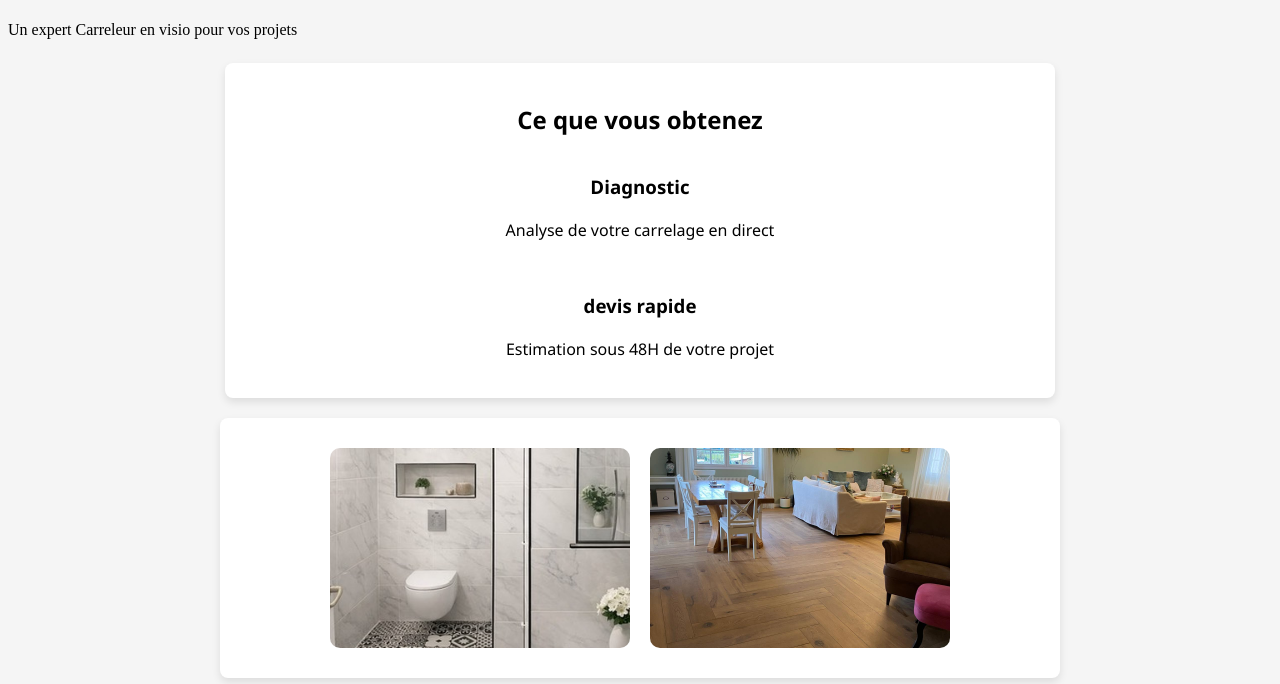
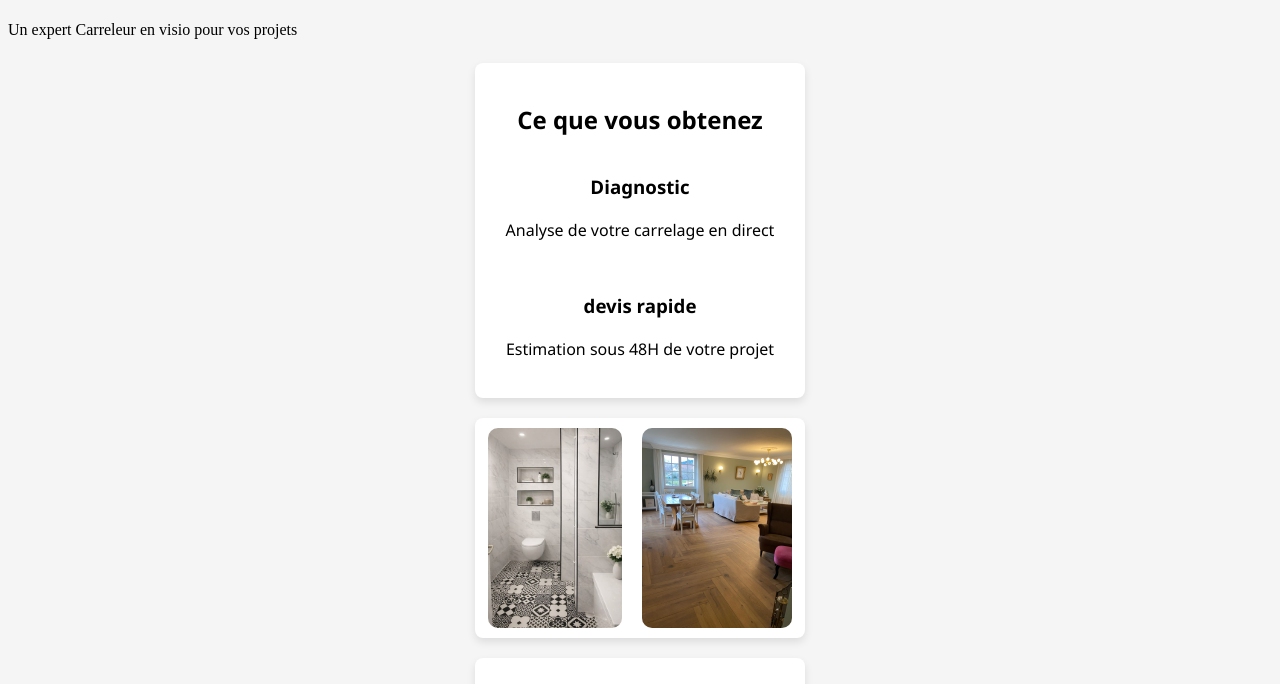
Before and after one commit to KYmaxi-png/maness63, a plain HTML site: page index.html in a window 1280 px wide. Shown: the part 48-732 px from the top of the page. Drawn offline with Linux system fonts and the light colour scheme.

Commit message:
Update style.css

```diff
--- a/style.css
+++ b/style.css
@@ -25,11 +25,11 @@ h1 {
 
 section {
   background-color: white;
-  padding: 30px 20px;
+  padding: 10px 15px;
   border-radius: 8px;
   font-family: 'Segoe UI', Tahoma, sans-serif; /* Police moderne et lisible */
   color: black ;
-  max-width: 800px;
+  max-width: 300px;
   margin: 20px auto; /* réduit fortement */
   box-shadow: 0 4px 8px rgba(0, 0, 0, 0.1); /* Ombre légère */
 }
```
